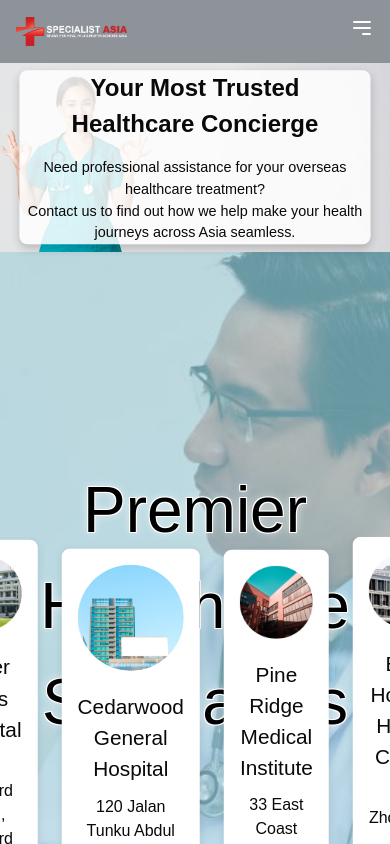
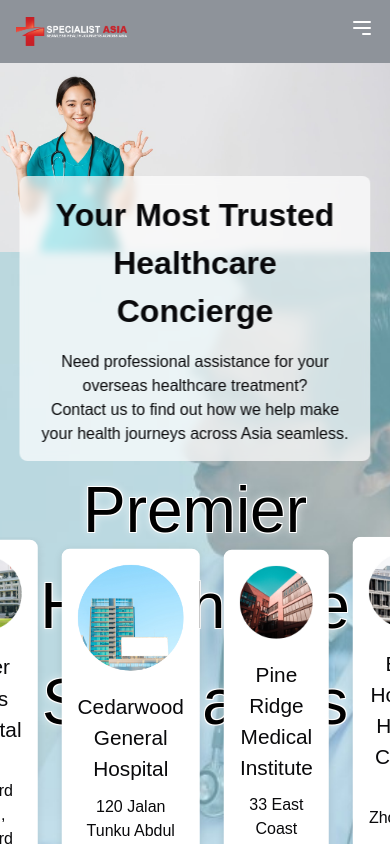
Before and after one commit to ywlee8888/funderasia_nextjs, a Next.js app: page / in a window 390 px wide. Shown: the top 844 px of the page. Built offline with nearby package versions, Linux system fonts and the light colour scheme.

Commit message:
Full Width For XS and Small Screens

```diff
--- a/components/banners/banner.module.css
+++ b/components/banners/banner.module.css
@@ -25,22 +25,6 @@
   z-index: 1;
   backdrop-filter: blur(5px); /* Blur effect applied only to the card */
   text-align: center;
-}
-
-/* Styling for the mobile overlay card */
-.mobileoverlayCard {
-  display: none; /* Hidden by default */
-  position: absolute; /* Absolute positioning */
-  top: 50%; /* Centered vertically */
-  left: 50%; /* Centered horizontally */
-  transform: translate(-50%, -50%); /* Translate to perfectly center the card */
-  background-color: rgba(255, 255, 255, 0.85);
-  border-radius: 8px;
-  width: 90%; /* Slightly wider for mobile */
-  margin: 0 auto; /* Centered horizontally */
-  box-shadow: 0 4px 10px rgba(0, 0, 0, 0.2);
-  text-align: center;
-  z-index: 2; /* Higher z-index to be above other elements */
 }
 
 /* Responsive typography */
@@ -84,29 +68,30 @@
 /* Media queries for responsive design */
 @media (max-width: 768px) {
   .overlayCard {
-    display: none; /* Hide the overlay card on smaller screens */
+    position: absolute; /* Position it absolutely to move it over the image */
+    top: 60%; /* Adjust the vertical position to move it up */
+    left: 50%; /* Center horizontally */
+    transform: translate(-50%, 0); /* Center it horizontally without vertical translation */
+    background-color: rgba(255, 255, 255, 0.7); /* Adjust transparency for better visibility */
+    width: 90%; /* Full width on mobile */
+    margin: 0 auto; /* Center the card horizontally */
+    padding: 15px; /* Optional: adjust padding for smaller screens */
+    box-shadow: none; /* Remove shadow for cleaner look on mobile */
   }
 
-  .mobileoverlayCard {
-    display: block; /* Show the mobile version */
-  }
-
-  .cardTitle {
-    font-size: 1.5rem; /* Adjust font size for mobile */
-  }
-
-  .mobileoverlayCard p {
-    font-size: 0.9rem; /* Adjust paragraph size for mobile */
+  .cardTitle .cardText {
+    display: none; /* Adjust this if you want to hide the text */
   }
 
   .buttonContainer {
-    flex-direction: column; /* Stack buttons vertically */
-    align-items: center;
+    display:none;
+    flex-direction: row; /* Keep buttons side by side */
+    align-items: center; /* Align items in the center */
   }
 
   .button {
-    width: 90%; /* Full-width buttons on mobile */
+    width: auto; /* Auto width for buttons to fit side by side */
     padding: 8px 16px; /* Adjust button size */
-    margin: 5px 5px; /* Reduced margin for better fit */
+    margin: 5px; /* Margin for spacing between buttons */
   }
 }
--- a/components/banners/bannerfull.tsx
+++ b/components/banners/bannerfull.tsx
@@ -39,25 +39,12 @@ const FullWidthImage: React.FC<FullWidthImageProps> = ({ src, alt }) => {
         className={styles.bannerImage}
       />
 
-      <div className={styles.mobileoverlayCard}>
-        <div className={styles.cardTitle}>
-          Your Most Trusted <br />
-          Healthcare Concierge
-        </div>
-        <p>
-          Need professional assistance for your overseas healthcare treatment?{" "}
-          <br />
-          Contact us to find out how we help make your health journeys across
-          Asia seamless.
-        </p>
-      </div>
-
       <div className={styles.overlayCard}>
         <div className={styles.cardTitle}>
           Your Most Trusted <br />
           Healthcare Concierge
         </div>
-        <p>
+        <p className={styles.cardText}>
           Need professional assistance for your overseas healthcare treatment?{" "}
           <br />
           Contact us to find out how we help make your health journeys across
--- a/components/services/aboutUs.tsx
+++ b/components/services/aboutUs.tsx
@@ -58,7 +58,7 @@ const AboutUs: React.FC<SidebarProps> = ({ isOpen, toggleSidebar }) => {
   return (
     <div
       ref={sidebarRef}
-      className="absolute right-0 z-50 transition-transform duration-300 p-8 md:w-[60rem] w-[80%] sm:w-[80%]"
+      className="absolute right-0 z-50 transition-transform duration-300 p-8 w-full sm:w-full md:w-[60rem]"
       style={{
         top: `${position}px`,
         backgroundImage: "url('/img/specialist_background.png')",
--- a/components/services/contactUs.tsx
+++ b/components/services/contactUs.tsx
@@ -33,14 +33,14 @@ const ContactUs: React.FC<SidebarProps> = ({ isOpen, toggleSidebar }) => {
   return (
     <div
       ref={sidebarRef}
-      className="fixed right-0 w-full sm:w-[80%] md:w-[60rem] h-screen md:h-auto z-50 transition-transform duration-300"
+      className="fixed right-0 w-full sm:w-full md:w-[60rem] h-screen md:h-auto z-50 transition-transform duration-300"
       style={{
         top: "140px",
         height: "auto",
       }}
     >
       <div
-        className="fixed right-0 z-50 transition-transform duration-300 p-8 md:w-[60rem] w-[80%] sm:w-[80%] h-auto md:h-[60vh] sm:h-[50vh] xs:h-[40vh]"
+        className="fixed right-0 z-50 transition-transform duration-300 p-8 w-full sm:w-full md:w-[60rem] h-auto md:h-[60vh] sm:h-[50vh] xs:h-[40vh]"
         style={{
           backgroundImage: "url('/img/specialist_background.png')",
           backgroundSize: "cover",
--- a/components/services/keyServices.tsx
+++ b/components/services/keyServices.tsx
@@ -66,7 +66,7 @@ const KeyServices: React.FC<SidebarProps> = ({ isOpen, toggleSidebar }) => {
   return (
     <div
       ref={sidebarRef}
-      className="absolute right-0 md:w-[60rem] w-[80%] sm:w-[80%] h-auto z-50 transition-transform duration-300"
+      className="absolute right-0 w-full md:w-[60rem] h-auto z-50 transition-transform duration-300"
       style={{
         top: `${sidebarPosition}px`,
         height: "auto",
--- a/components/services/memberhsip.tsx
+++ b/components/services/memberhsip.tsx
@@ -81,7 +81,9 @@ const Membership: React.FC<SidebarProps> = ({ isOpen, toggleSidebar }) => {
   return (
     <div
       ref={sidebarRef}
-      className="absolute right-0 md:w-[60rem] w-[80%] sm:w-[80%] h-auto z-30 transition-transform duration-300"
+      className={`absolute right-0 z-30 transition-transform duration-300 ${
+        isSmallScreen ? 'w-full' : 'md:w-[60rem] w-[80%]'
+      } h-auto`}
       style={{
         top: `${topPosition}px`,
         display: "flex",
@@ -130,7 +132,7 @@ const Membership: React.FC<SidebarProps> = ({ isOpen, toggleSidebar }) => {
 
         {/* Conditional rendering of MembershipCardContainer based on screen size */}
         {isSmallScreen ? (
-          <div style={{ paddingTop: "8rem" }}>
+          <div style={{ paddingTop: "6rem" }}>
             <MembershipCardContainer />
           </div>
         ) : (
```
